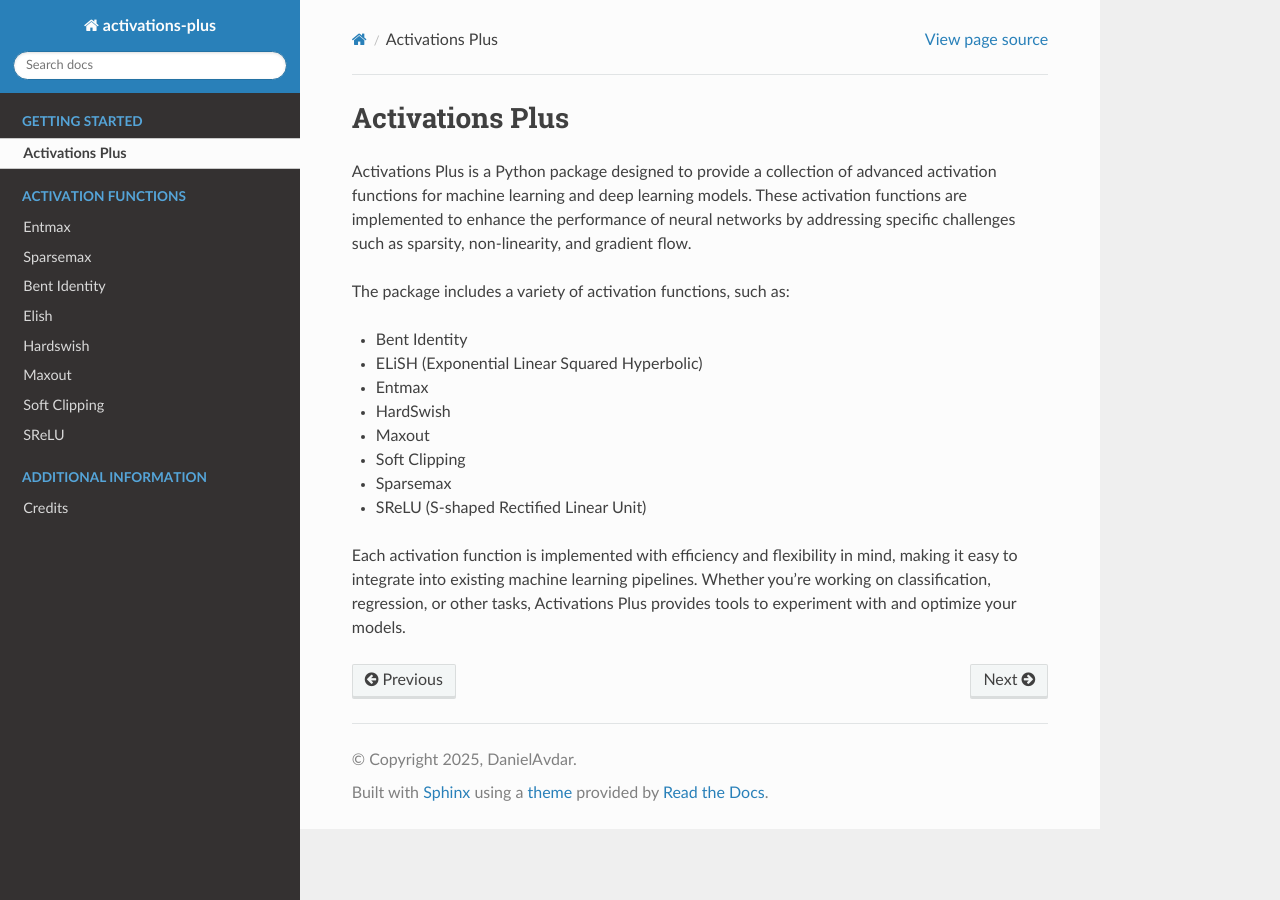
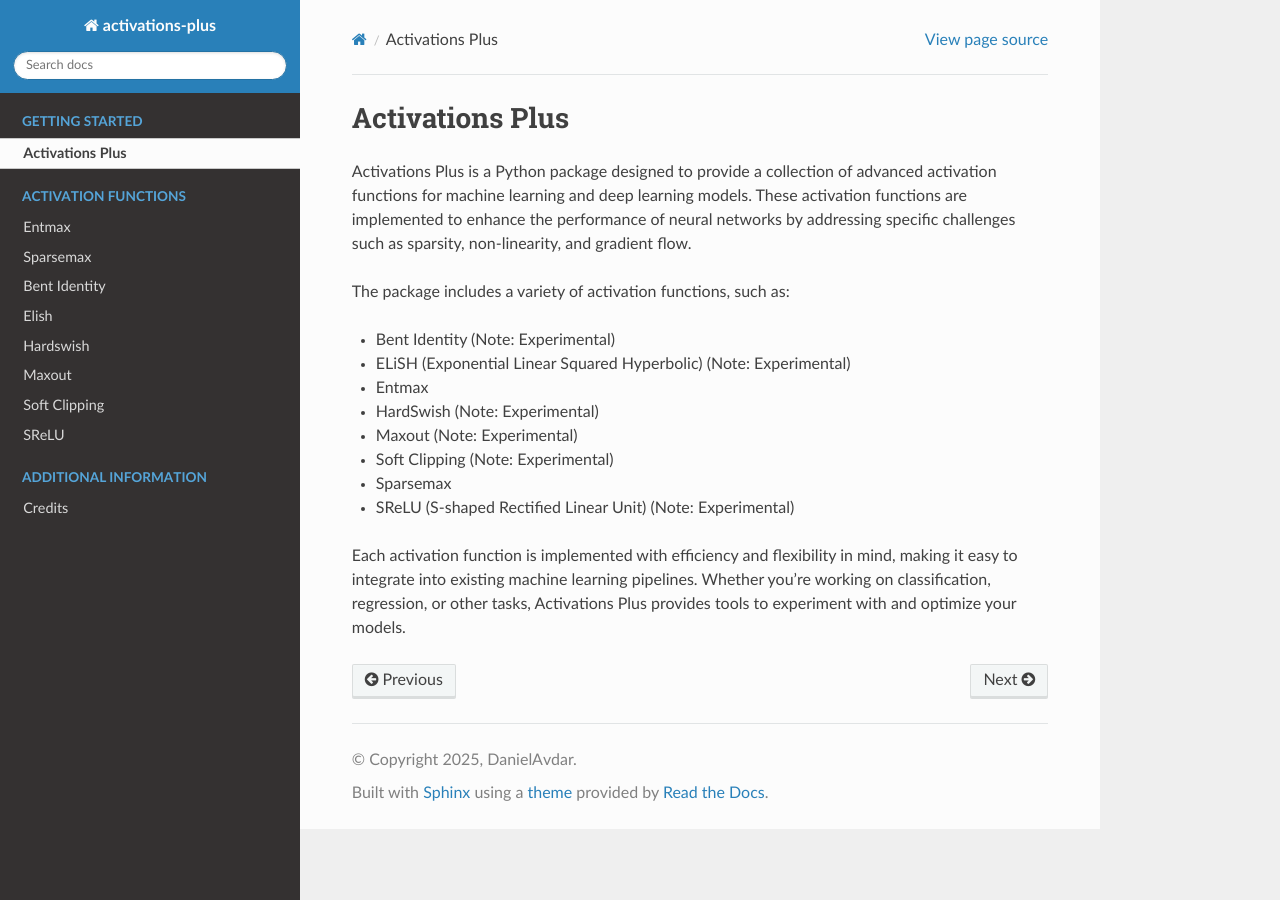
Before and after one commit to DanielAvdar/activations-plus, a Sphinx documentation site: the page built from docs/source/introduction.rst, in a window 1280 px wide. Built offline with Sphinx 7.4.7 and the Read the Docs theme 3.1.0, drawn with Linux system fonts in a browser that asks for light colours.

Commit message:
Add "Experimental" notes to certain activation functions
Marked specific activation functions as experimental in the README and documentation. This clarification ensures users are aware of their experimental nature and may adjust expectations when utilizing them.

Signed-off-by: DanielAvdar <66269169+DanielAvdar@users.noreply.github.com>

```diff
--- a/docs/source/introduction.rst
+++ b/docs/source/introduction.rst
@@ -7,13 +7,13 @@
 
 The package includes a variety of activation functions, such as:
 
-- Bent Identity
-- ELiSH (Exponential Linear Squared Hyperbolic)
+- Bent Identity (Note: Experimental)
+- ELiSH (Exponential Linear Squared Hyperbolic) (Note: Experimental)
 - Entmax
-- HardSwish
-- Maxout
-- Soft Clipping
+- HardSwish (Note: Experimental)
+- Maxout (Note: Experimental)
+- Soft Clipping (Note: Experimental)
 - Sparsemax
-- SReLU (S-shaped Rectified Linear Unit)
+- SReLU (S-shaped Rectified Linear Unit) (Note: Experimental)
 
 Each activation function is implemented with efficiency and flexibility in mind, making it easy to integrate into existing machine learning pipelines. Whether you're working on classification, regression, or other tasks, Activations Plus provides tools to experiment with and optimize your models.
```
Also changed, not shown: README.md (+6 -6 lines).
